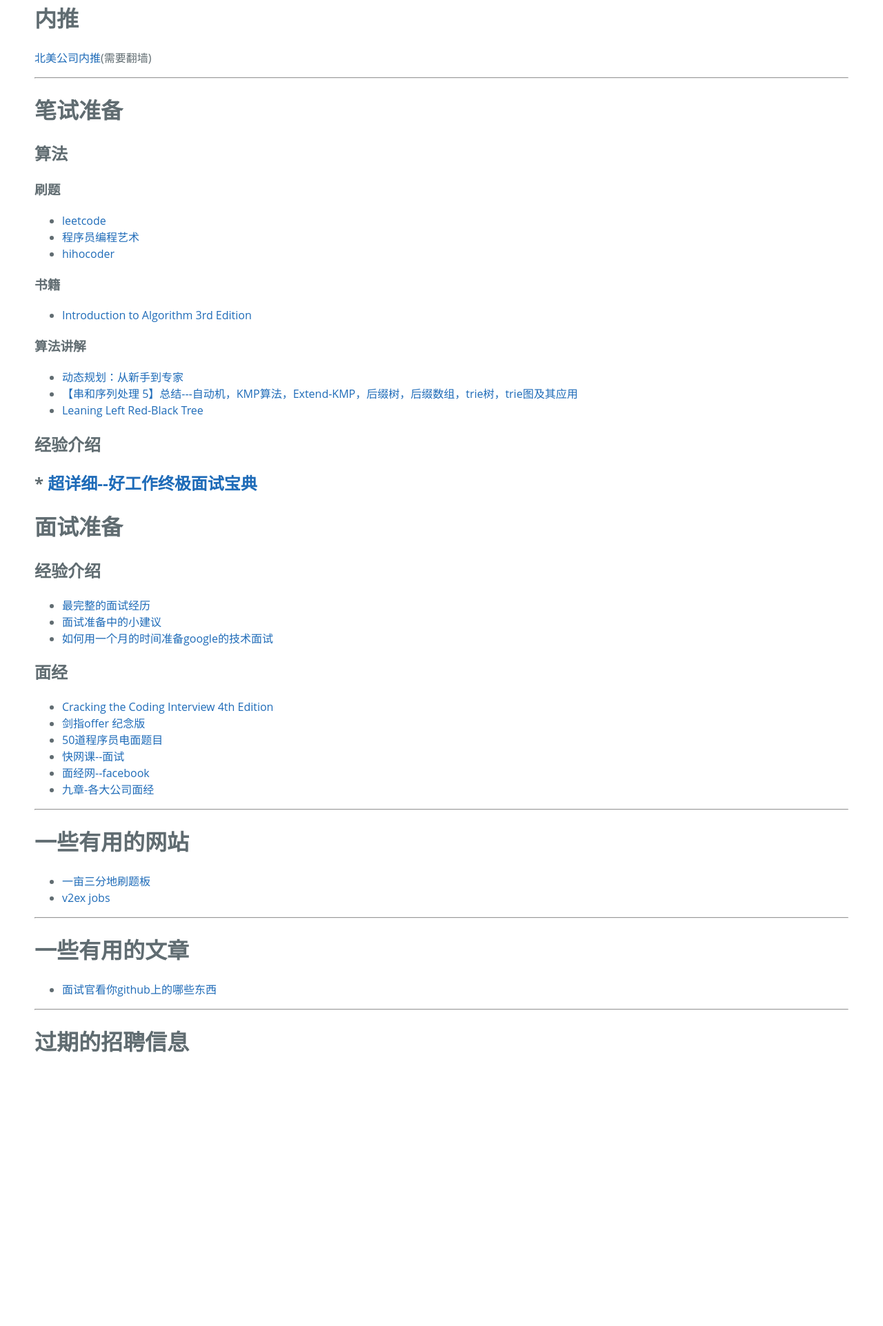
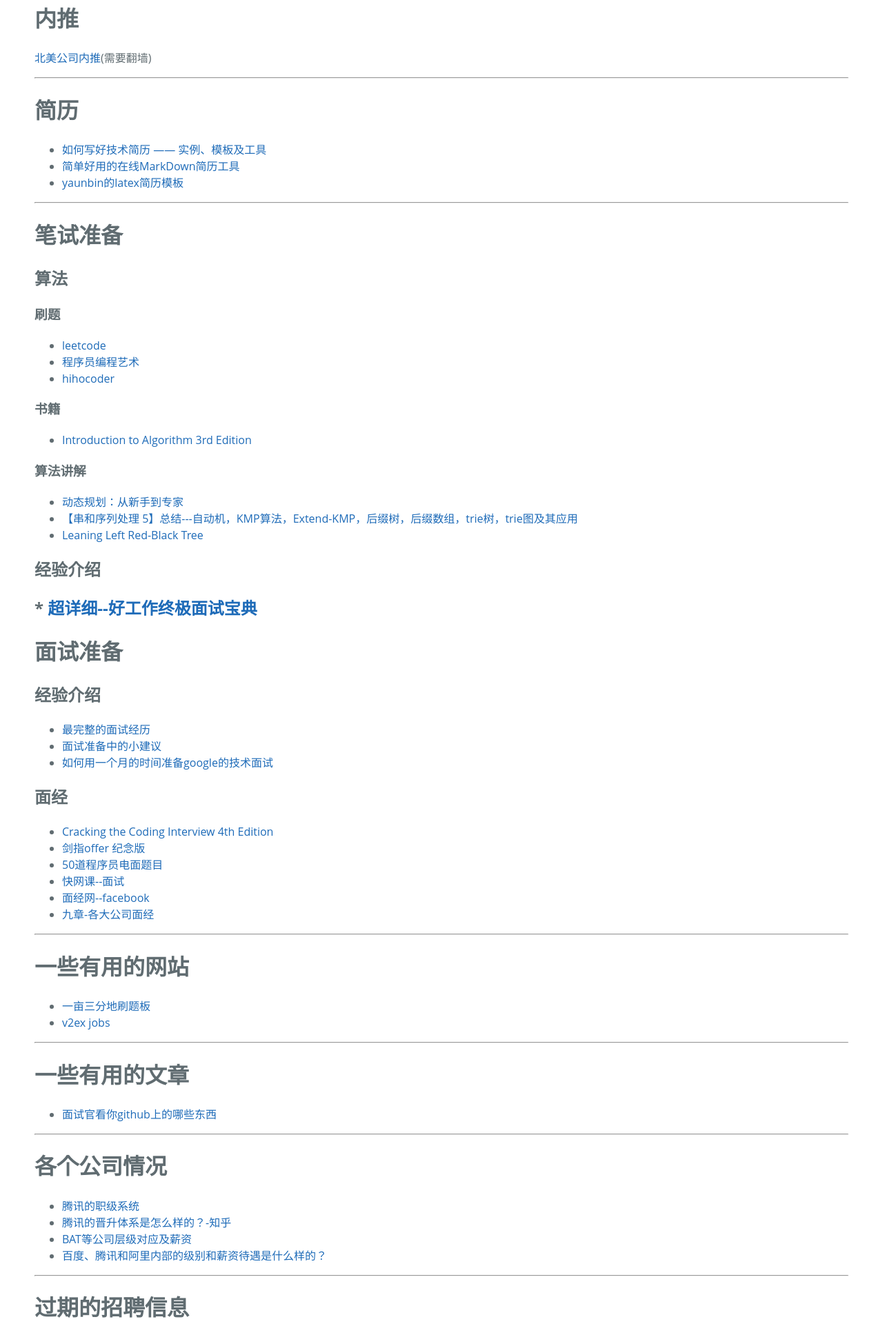
Before and after one commit to tinyfox266/offer.tips, a plain HTML site: page index.html in a window 1280 px wide. Shown: the part 224-2147 px from the top of the page at 69% size. Before the commit the page ends 1780 px from the top, so only its background shows below. Drawn offline with Linux system fonts and the light colour scheme.

Commit message:
add some information, such as wages and levels, of BAT

```diff
--- a/index.html
+++ b/index.html
@@ -13,6 +13,13 @@
 <hr>
 <h1>内推</h1>
 <p><a href="http://www.mitbbs.com/article_t2/JobHunting/32889697.html">北美公司内推</a>(需要翻墙)</p>
+<hr>
+<h1>简历</h1>
+<ul>
+<li><a href="http://get.jobdeer.com/744.get">如何写好技术简历 —— 实例、模板及工具</a></li>
+<li><a href="http://cvbox.sinaapp.com/">简单好用的在线MarkDown简历工具</a></li>
+<li><a href="https://github.com/billryan/resume">yaunbin的latex简历模板</a></li>
+</ul>
 <hr>
 <h1>笔试准备</h1>
 <h2>算法</h2>
@@ -62,6 +69,14 @@
 <li><a href="http://segmentfault.com/q/1010000000725223">面试官看你github上的哪些东西</a></li>
 </ul>
 <hr>
+<h1>各个公司情况</h1>
+<ul>
+<li><a href="http://get.jobdeer.com/393.get">腾讯的职级系统</a></li>
+<li><a href="http://www.zhihu.com/question/20295934/answer/28653186">腾讯的晋升体系是怎么样的？-知乎</a></li>
+<li><a href="images/wage.jpg">BAT等公司层级对应及薪资</a></li>
+<li><a href="http://www.zhihu.com/question/27108669">百度、腾讯和阿里内部的级别和薪资待遇是什么样的？</a></li>
+</ul>
+<hr>
 <h1>过期的招聘信息</h1>
     </body>
 </html>
```
Also changed, not shown: images/wage.jpg (added), 1 other file.
